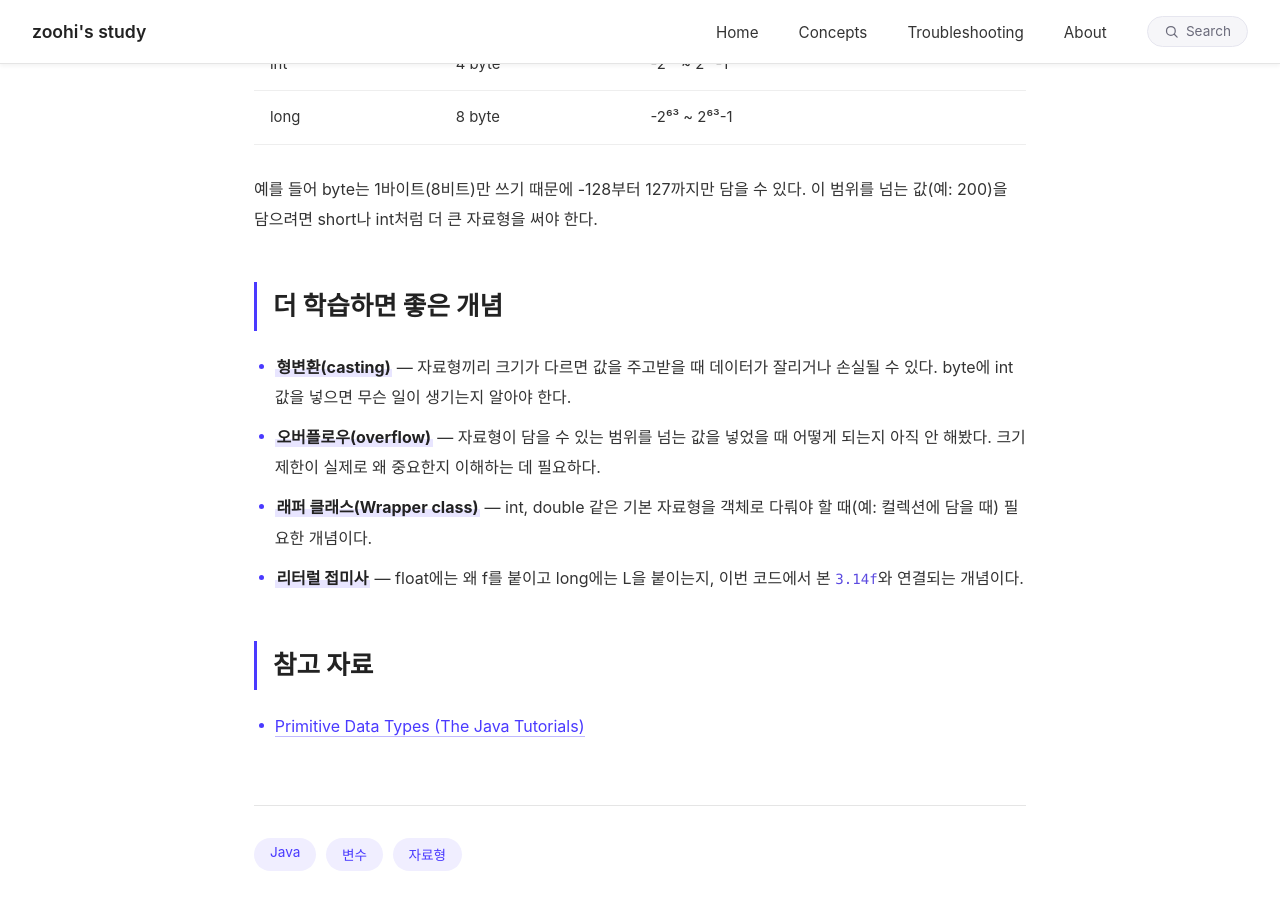
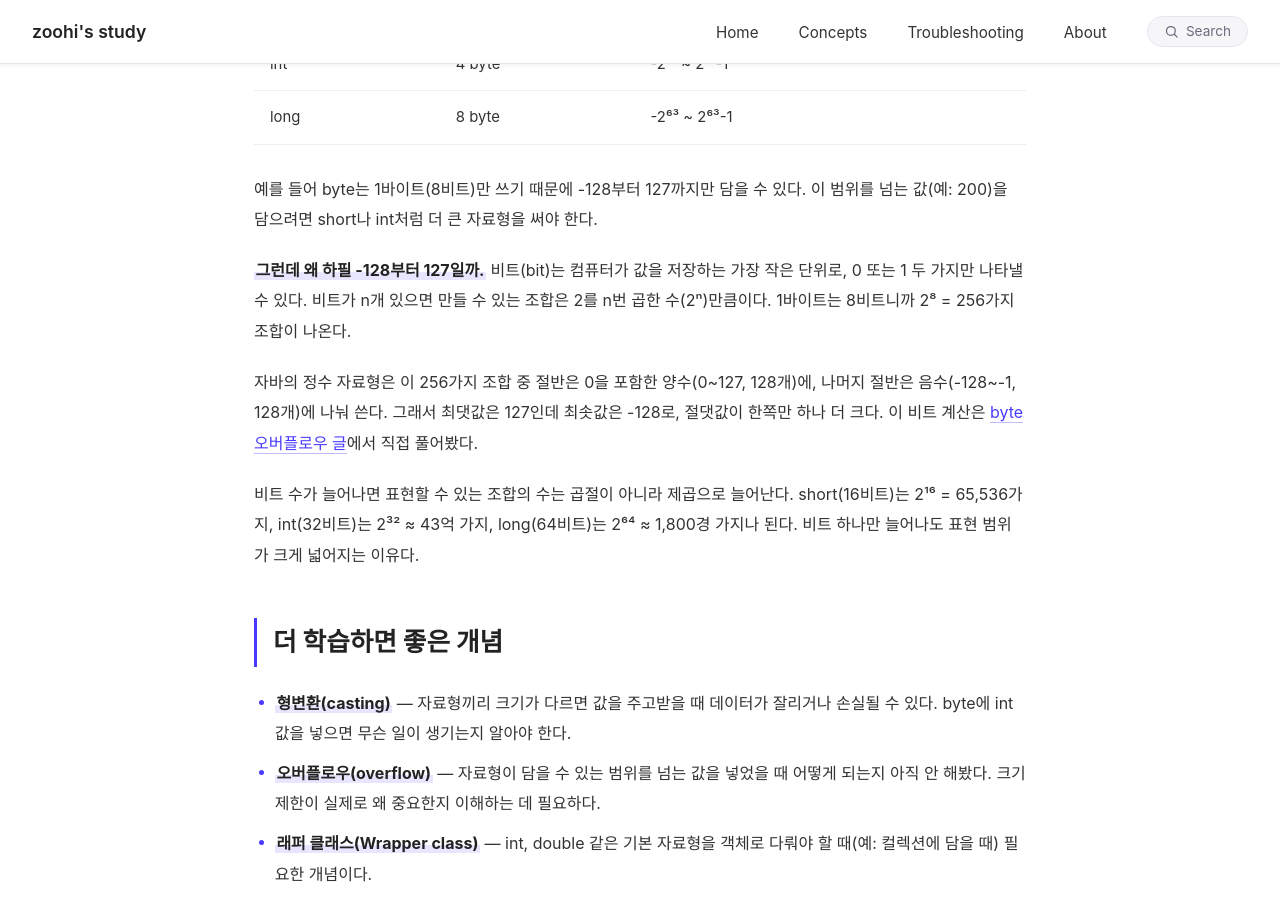
Before and after one commit to JHee0209/my-blog, a Jekyll site: the page built from _posts/2026-09-28-java-data-types.md, in a window 1280 px wide and 900 px high, scrolled down 1977 px. Built offline with Jekyll 4.4.1, drawn with Linux system fonts in a browser that asks for light colours; some web fonts are replaced.

Commit message:
내용 보충

```diff
--- a/_posts/2026-09-28-java-data-types.md
+++ b/_posts/2026-09-28-java-data-types.md
@@ -65,6 +65,12 @@ double d = 3.14;    // 8 byte
 
 예를 들어 byte는 1바이트(8비트)만 쓰기 때문에 -128부터 127까지만 담을 수 있다. 이 범위를 넘는 값(예: 200)을 담으려면 short나 int처럼 더 큰 자료형을 써야 한다.
 
+**그런데 왜 하필 -128부터 127일까.** 비트(bit)는 컴퓨터가 값을 저장하는 가장 작은 단위로, 0 또는 1 두 가지만 나타낼 수 있다. 비트가 n개 있으면 만들 수 있는 조합은 2를 n번 곱한 수(2ⁿ)만큼이다. 1바이트는 8비트니까 2⁸ = 256가지 조합이 나온다.
+
+자바의 정수 자료형은 이 256가지 조합 중 절반은 0을 포함한 양수(0~127, 128개)에, 나머지 절반은 음수(-128~-1, 128개)에 나눠 쓴다. 그래서 최댓값은 127인데 최솟값은 -128로, 절댓값이 한쪽만 하나 더 크다. 이 비트 계산은 [byte 오버플로우 글]({{ site.baseurl }}{% post_url 2026-09-28-java-byte-overflow %})에서 직접 풀어봤다.
+
+비트 수가 늘어나면 표현할 수 있는 조합의 수는 곱절이 아니라 제곱으로 늘어난다. short(16비트)는 2¹⁶ = 65,536가지, int(32비트)는 2³² ≈ 43억 가지, long(64비트)는 2⁶⁴ ≈ 1,800경 가지나 된다. 비트 하나만 늘어나도 표현 범위가 크게 넓어지는 이유다.
+
 ## 더 학습하면 좋은 개념
 
 - **형변환(casting)** — 자료형끼리 크기가 다르면 값을 주고받을 때 데이터가 잘리거나 손실될 수 있다. byte에 int 값을 넣으면 무슨 일이 생기는지 알아야 한다.
```
Also changed, not shown: _posts/2026-09-28-java-byte-overflow.md (+2 -0 lines).
